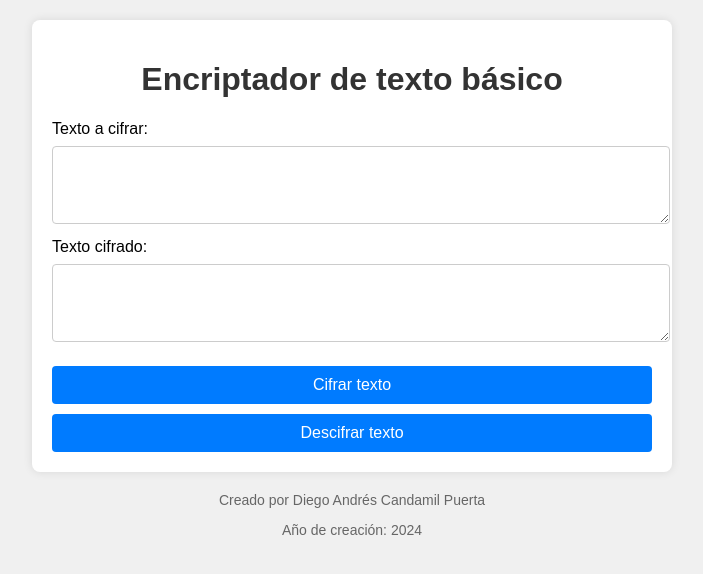
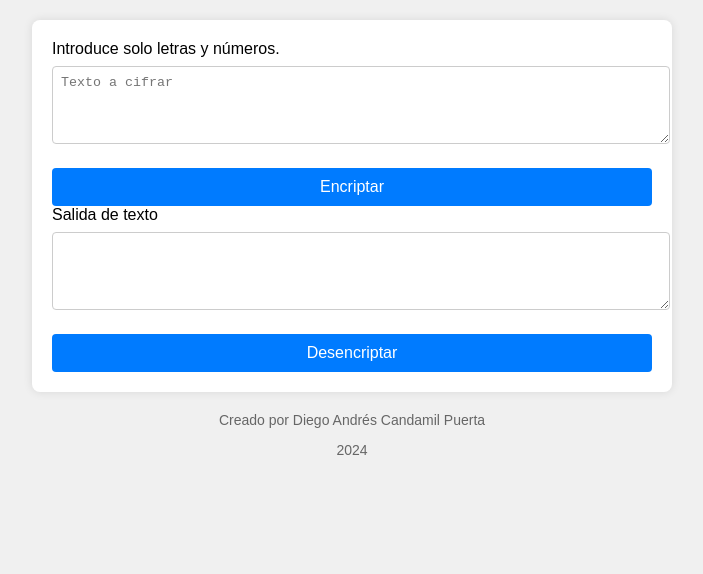
Before and after one commit to diegoandres2143/cifradordetexto, a plain HTML site: page index.html in a window 1280 px wide. Shown: the whole page, without its empty margins (288-991 px from the left). Drawn offline with Linux system fonts and the light colour scheme.

Commit message:
Update index.html

```diff
--- a/index.html
+++ b/index.html
@@ -8,17 +8,22 @@
 </head>
 <body>
     <div class="container">
-        <h1>Encriptador de texto básico</h1>
-        <label for="textoUsuario">Texto a cifrar:</label>
-        <textarea id="textoUsuario" rows="4"></textarea>
-        <label for="textoDeSalida">Texto cifrado:</label>
-        <textarea id="textoDeSalida" rows="4" readonly></textarea>
-        <button onclick="encriptar()">Cifrar texto</button>
-        <button onclick="desencriptar()">Descifrar texto</button>
+        <div class="input-output">
+            <div class="input-box">
+                <label for="textoUsuario">Introduce solo letras y números.</label>
+                <textarea id="textoUsuario" rows="4" placeholder="Texto a cifrar"></textarea>
+                <button class="button encriptar" onclick="encriptar()">Encriptar</button>
+            </div>
+            <div class="output-box">
+                <label for="textoDeSalida">Salida de texto</label>
+                <textarea id="textoDeSalida" rows="4" readonly></textarea>
+                <button class="button desencriptar" onclick="desencriptar()">Desencriptar</button>
+            </div>
+        </div>
     </div>
     <footer>
         <p>Creado por Diego Andrés Candamil Puerta</p>
-        <p>Año de creación: 2024</p>
+        <p>2024</p>
     </footer>
     <script src="script.js"></script>
 </body>
```
